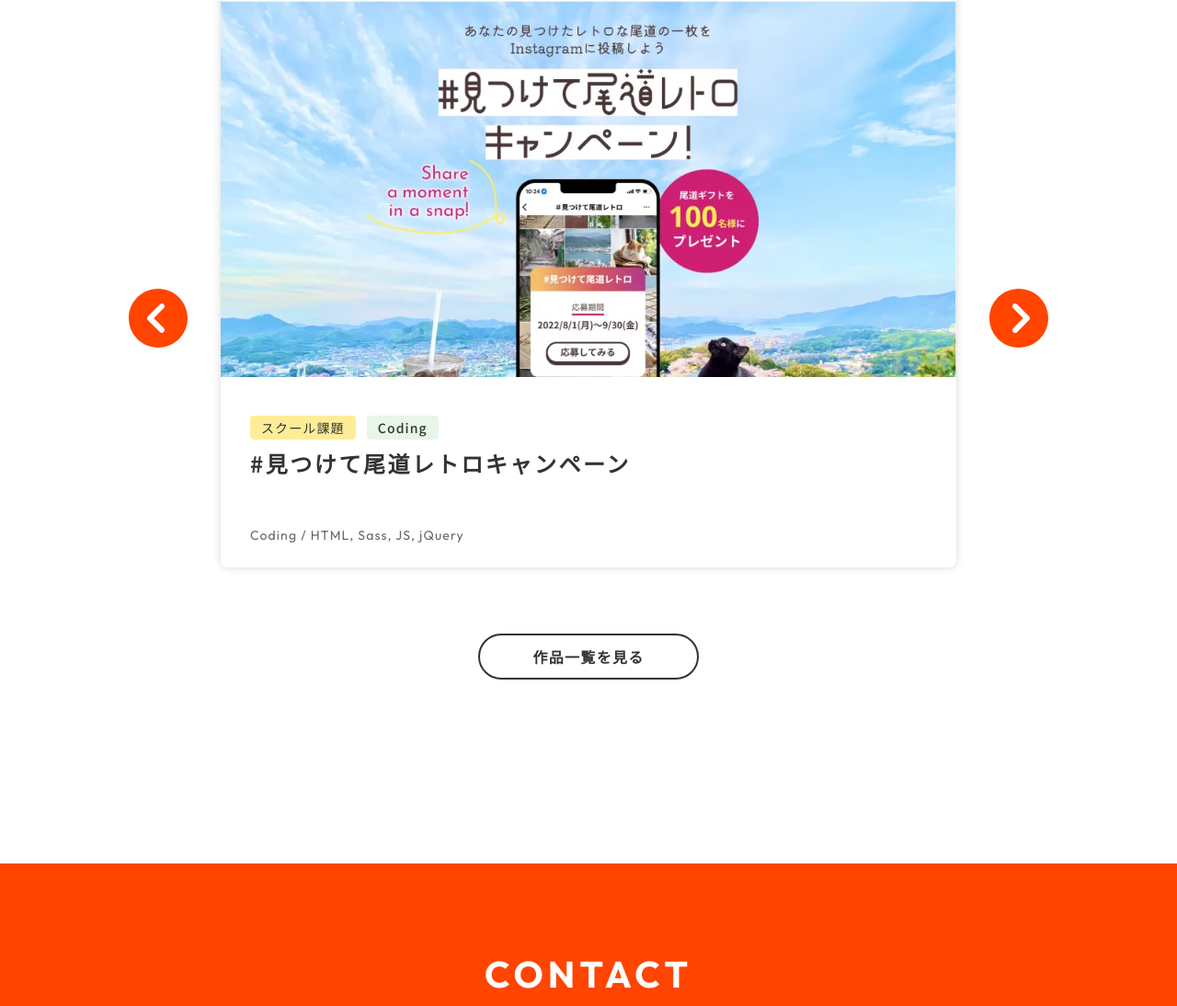
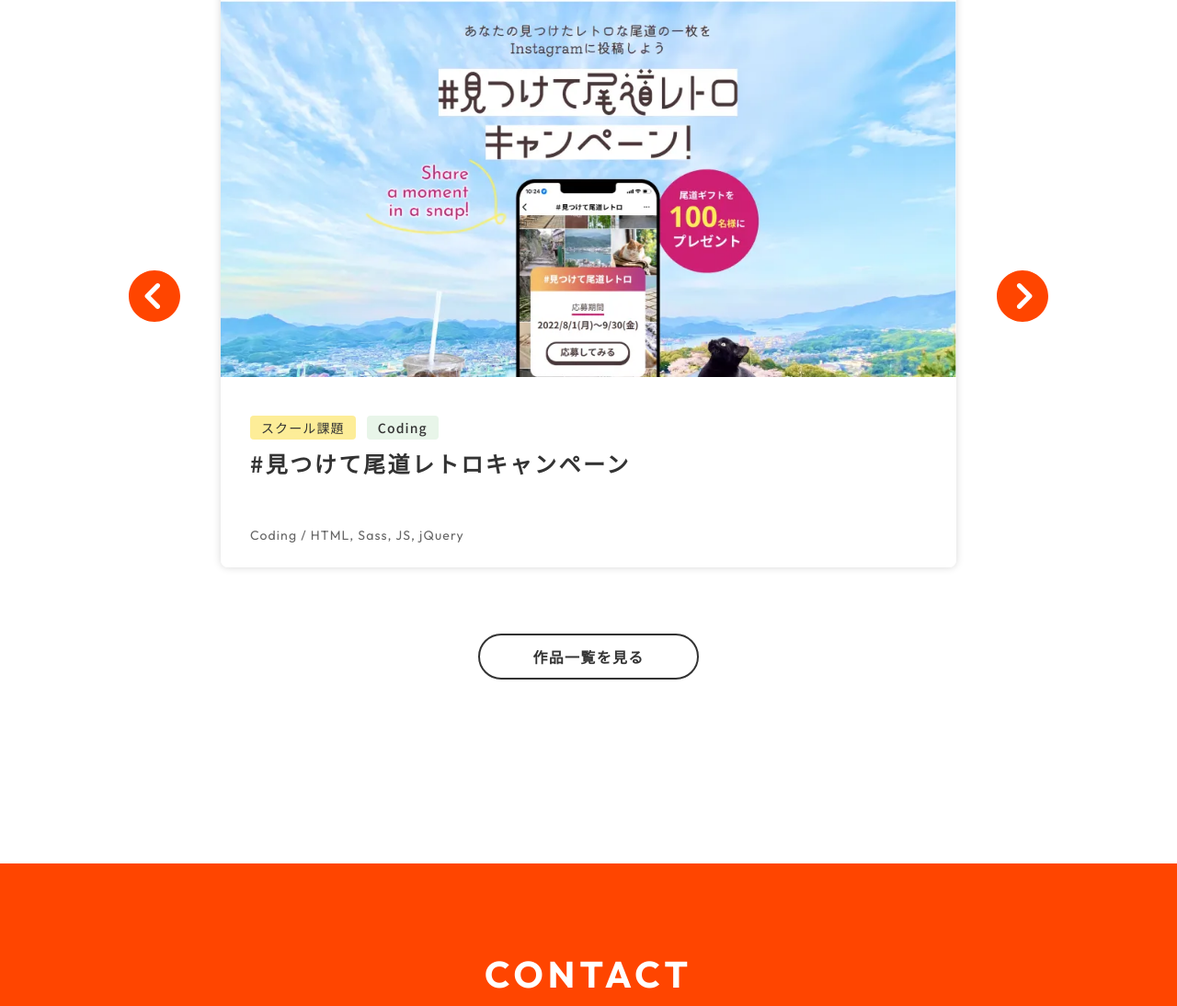
Before and after one commit to shiz-87/my-portfolio, a plain HTML site: page public/index.html in a window 1280 px wide. Shown: the part 2334-3428 px from the top of the page at 92% size. Drawn offline with Linux system fonts and the light colour scheme.

Commit message:
style: Swiper矢印のUI改善

```diff
--- a/src/assets/sass/project/_top-works.scss
+++ b/src/assets/sass/project/_top-works.scss
@@ -30,10 +30,19 @@
   width: 32px;
   height: 32px;
   margin-top: 20px !important;
+  transition: opacity 0.3s ease;
+  cursor: pointer;
+
+  &:hover {
+    @include g.mq(md) {
+      opacity: 0.7;
+    }
+  }
 
   @include g.mq(md) {
-    width: 64px;
-    height: 64px;
+    width: 56px;
+    height: 56px;
+    margin-top: 0 !important;
   }
 
   svg {
```
Also changed, not shown: public/assets/css/style.css.
